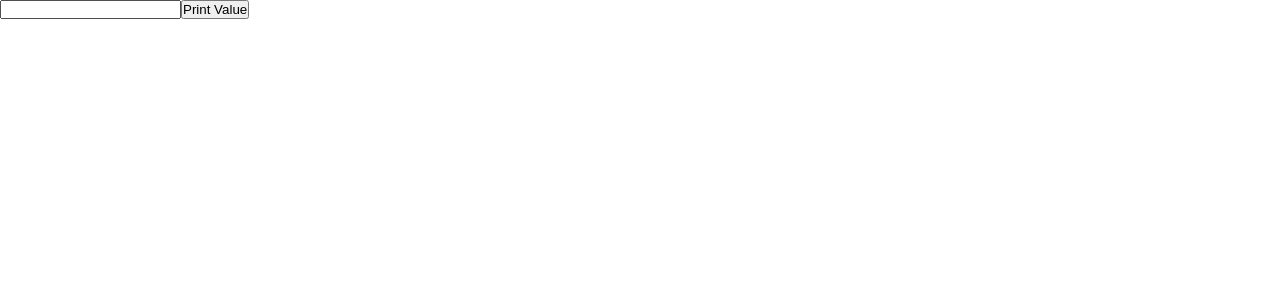
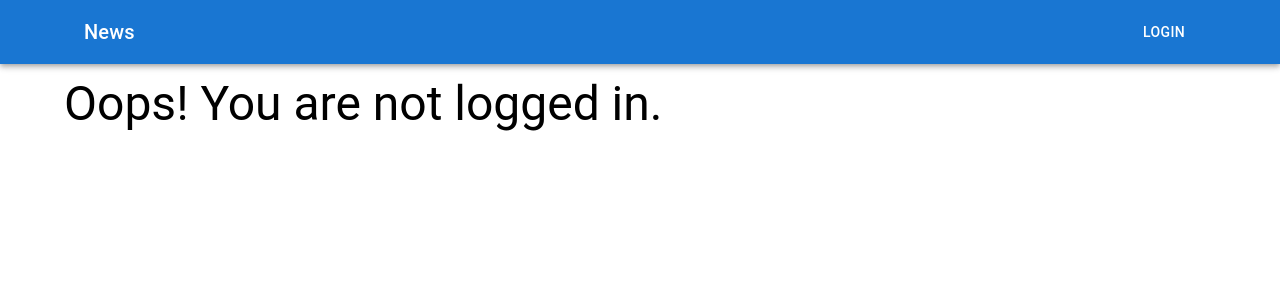
Before and after one commit to shreeraamg/skcet-react, a React (Create React App) app: page / in a window 1280 px wide. Shown: the top 300 px of the page. Built offline with nearby package versions, Linux system fonts and the light colour scheme.

Commit message:
Auth Context

```diff
--- a/src/App.jsx
+++ b/src/App.jsx
@@ -18,12 +18,24 @@ const App = () => {
 };
 */
 
-import Users from "./day8/Users";
-import CricketScore from "./day9/CricketScore";
-import MyForm from "./day9/MyForm";
+import { useReducer } from "react";
+import AuthHomePage from "./day10/auth/AuthHomePage";
+import AuthNavbar from "./day10/auth/AuthNavbar";
+import { AuthContext } from "./day10/auth/AuthContext";
+import authReducer from "./day10/auth/authReducer";
+import ANavbar from "./day10/auth/ANavbar";
 
 const App = () => {
-  return <MyForm />;
+  // const [user, setUser] = useState(null);
+  const [user, dispatch] = useReducer(authReducer, null);
+
+  return (
+    // <ANavbar />
+    <AuthContext.Provider value={{ user, dispatch }}>
+      <AuthNavbar />
+      <AuthHomePage />
+    </AuthContext.Provider>
+  );
 };
 
 export default App;
--- /dev/null
+++ b/src/day10/auth/ANavbar.jsx
@@ -0,0 +1,20 @@
+import { useState } from "react";
+
+const ANavbar = () => {
+  const [user, setUser] = useState(null);
+
+  return (
+    <div>
+      {user == null ? (
+        <button onClick={() => setUser("Shree")}>Login</button>
+      ) : (
+        <>
+          <p>{user}</p>
+          <button onClick={() => setUser(null)}>Logout</button>
+        </>
+      )}
+    </div>
+  );
+};
+
+export default ANavbar;
--- /dev/null
+++ b/src/day10/auth/AuthContext.js
@@ -0,0 +1,3 @@
+import { createContext } from "react";
+
+export const AuthContext = createContext({});
--- /dev/null
+++ b/src/day10/auth/AuthHomePage.jsx
@@ -0,0 +1,17 @@
+import { Container, Typography } from "@mui/material";
+import { useContext } from "react";
+import { AuthContext } from "./AuthContext";
+
+const AuthHomePage = () => {
+  const { user } = useContext(AuthContext);
+
+  return (
+    <Container sx={{ mt: "12px" }}>
+      <Typography variant="h3">
+        {user === null ? "Oops! You are not logged in." : "Welcome! " + user}
+      </Typography>
+    </Container>
+  );
+};
+
+export default AuthHomePage;
--- /dev/null
+++ b/src/day10/auth/AuthNavbar.jsx
@@ -0,0 +1,42 @@
+import AppBar from "@mui/material/AppBar";
+import Box from "@mui/material/Box";
+import Button from "@mui/material/Button";
+import Toolbar from "@mui/material/Toolbar";
+import Typography from "@mui/material/Typography";
+import { useContext, useState } from "react";
+import { AuthContext } from "./AuthContext";
+
+export default function AuthNavbar() {
+  // const [user, setUser] = useState(null);
+  const { user, dispatch } = useContext(AuthContext);
+
+  return (
+    <Box sx={{ flexGrow: 1 }}>
+      <AppBar position="static" sx={{ px: "60px" }}>
+        <Toolbar>
+          <Typography variant="h6" component="div" sx={{ flexGrow: 1 }}>
+            News
+          </Typography>
+          {user === null ? (
+            <Button
+              color="inherit"
+              onClick={() => dispatch({ type: "LOGIN", payload: "Ram" })}
+            >
+              Login
+            </Button>
+          ) : (
+            <>
+              <Typography>{user}</Typography>
+              <Button
+                color="inherit"
+                onClick={() => dispatch({ type: "LOGOUT" })}
+              >
+                Logout
+              </Button>
+            </>
+          )}
+        </Toolbar>
+      </AppBar>
+    </Box>
+  );
+}
--- /dev/null
+++ b/src/day10/auth/authReducer.js
@@ -0,0 +1,12 @@
+const authReducer = (currentState, action) => {
+  switch (action.type) {
+    case "LOGIN":
+      return action.payload;
+    case "LOGOUT":
+      return null;
+    default:
+      return currentState;
+  }
+};
+
+export default authReducer;
--- a/src/day6/contexts/SixHome.jsx
+++ b/src/day6/contexts/SixHome.jsx
@@ -3,7 +3,7 @@ import { useContext } from "react";
 import { ThemeContext } from "./themeContext";
 
 const SixHome = () => {
-  const { theme, changeTheme } = useContext(ThemeContext);
+  const { theme } = useContext(ThemeContext);
 
   return (
     <Box
--- a/src/day9/CricketScore.jsx
+++ b/src/day9/CricketScore.jsx
@@ -23,7 +23,7 @@ const CricketScore = () => {
         Score: {score}
       </Typography>
       <ButtonGroup variant="contained">
-        <Button onClick={() => dispatch("ONE")}>One</Button>
+        <Button onClick={() => dispatch({ type: "ONE" })}>One</Button>
         <Button onClick={() => dispatch("TWO")}>Two</Button>
         <Button onClick={() => dispatch("THREE")}>Three</Button>
         <Button onClick={() => dispatch("FOUR")}>Four</Button>
--- a/src/day9/scoreReducer.js
+++ b/src/day9/scoreReducer.js
@@ -1,5 +1,11 @@
+/*
+ action = {
+  type: "TYPE_OF_ACTION"
+ }
+ */
+
 function scoreReducer(currentState, action) {
-  if (action === "ONE") {
+  if (action.type === "ONE") {
     return currentState + 1;
   }
   if (action === "TWO") {
```
